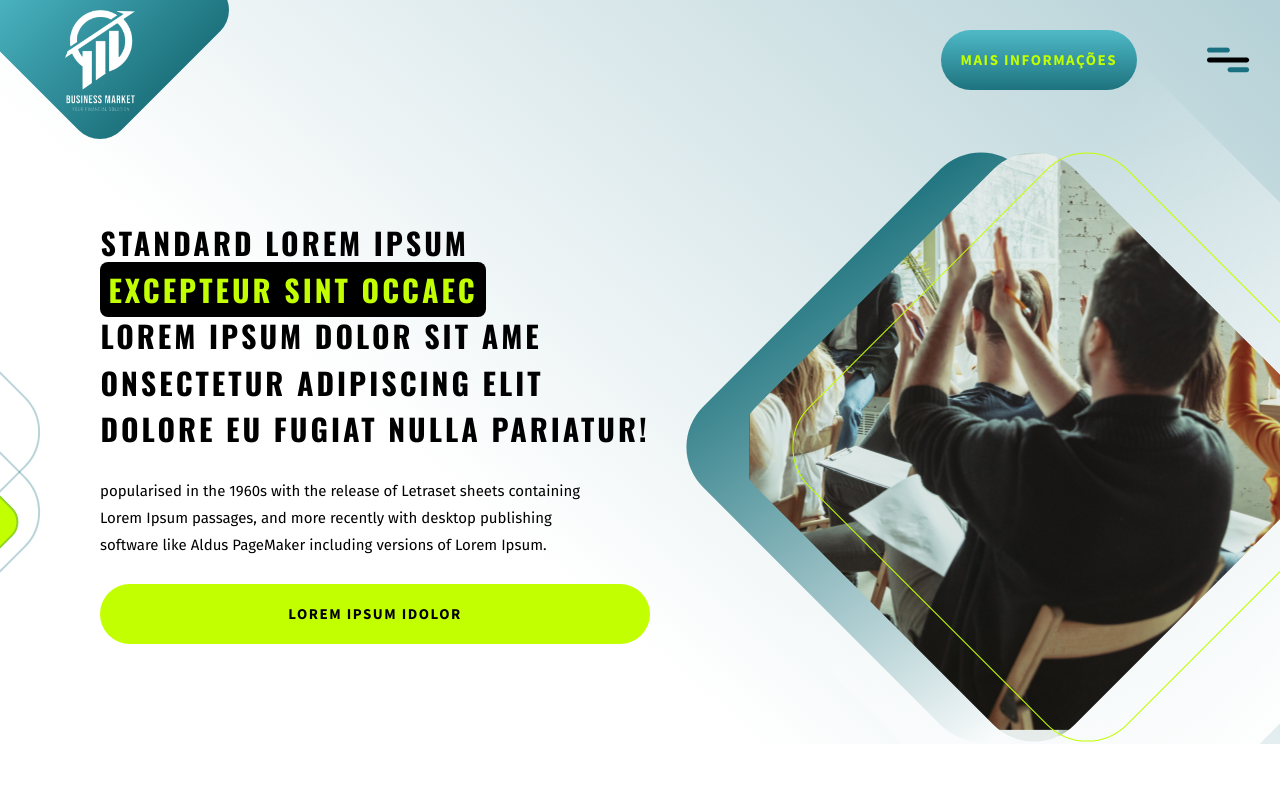
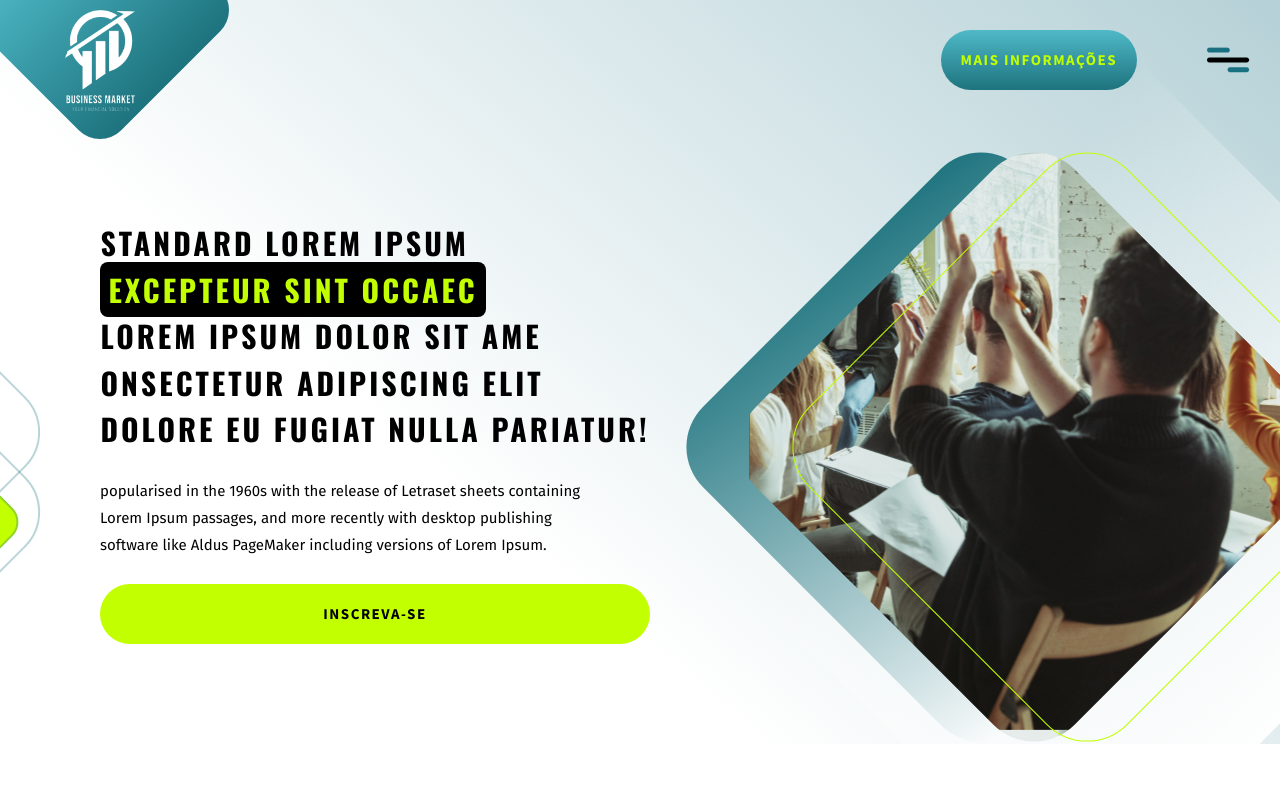
Before and after one commit to carlosemartins97/kbrtec, a React (Create React App) app: page / in a window 1280 px wide. Shown: the top 800 px of the page. Built offline with nearby package versions, Linux system fonts and the light colour scheme; a web font is replaced by a local one.

Commit message:
feat: create route /registration

```diff
--- a/package.json
+++ b/package.json
@@ -11,6 +11,7 @@
     "react-dom": "^17.0.1",
     "react-icons": "^4.2.0",
     "react-modal": "^3.12.1",
+    "react-router-dom": "^5.2.0",
     "react-scripts": "4.0.3",
     "styled-components": "^5.2.1",
     "web-vitals": "^1.0.1"
--- a/src/App.js
+++ b/src/App.js
@@ -1,14 +1,15 @@
 import React from 'react';
 
-import Home from './pages/Home';
+import {BrowserRouter} from 'react-router-dom';
+
+import Routes from './routes/app.routes';
 
 function App() {
 
   return (
-    <>
-      <Home />
-
-    </>
+    <BrowserRouter>
+      <Routes />
+    </BrowserRouter>
 
   );
 }
--- a/src/core/components/SubscriptionModal/index.jsx
+++ b/src/core/components/SubscriptionModal/index.jsx
@@ -51,7 +51,7 @@ export function SubscriptionModal({onRequestClose, isOpen}){
                             <input type="text"/>
                         </label>
                     </form>
-                    <button>
+                    <button type="submit">
                         Concluir inscrição
                     </button>
                 </Content>
--- a/src/core/styles/GlobalStyle.js
+++ b/src/core/styles/GlobalStyle.js
@@ -52,7 +52,7 @@ export default createGlobalStyle`
         background: linear-gradient(90deg, #fff 80%, #e4e4e4);
         padding: 48px;
         position: relative;
-        border-radius: 4px;
+        border-radius: 8px;
 
         overflow: hidden;
 
--- a/src/pages/Home/components/Header/index.jsx
+++ b/src/pages/Home/components/Header/index.jsx
@@ -69,8 +69,8 @@ const Header = ({onOpenModal}) => {
 
                     </p>
 
-                    <Button href="/">
-                        Lorem ipsum idolor
+                    <Button href="/registration">
+                        Inscreva-se
                     </Button>
                 </ContentText>
 
--- /dev/null
+++ b/src/pages/Registration/index.jsx
@@ -0,0 +1,7 @@
+function Registration(){
+    return (
+        <h1>Cadastrar</h1>
+    )
+}
+
+export default Registration;
--- /dev/null
+++ b/src/pages/Registration/style.js
@@ -0,0 +1,5 @@
+import styled from 'styled-components';
+
+export const Container = styled.session`
+
+`;
--- /dev/null
+++ b/src/routes/app.routes.jsx
@@ -0,0 +1,18 @@
+import React from 'react';
+
+import { Switch, Route} from 'react-router-dom';
+
+import Home from '../pages/Home';
+import Registration from '../pages/Registration';
+// import Location from '../pages/Location';
+
+function Routes() {
+    return (
+        <Switch>
+            <Route path='/' exact component={Home}/>
+            <Route path='/registration' exact component={Registration}/>
+        </Switch>
+    )
+};
+
+export default Routes;
```
Also changed, not shown: 1 other file (tests, documents, lock files or other folders).
